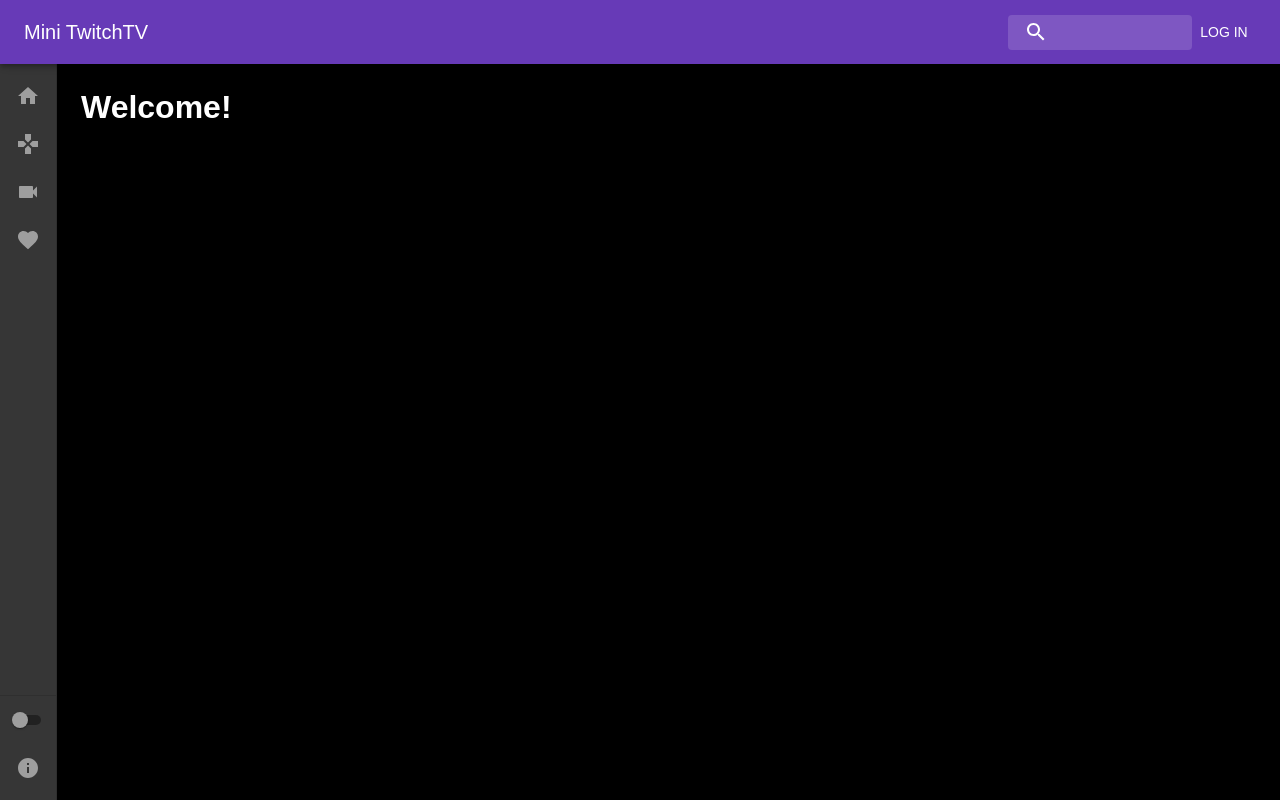
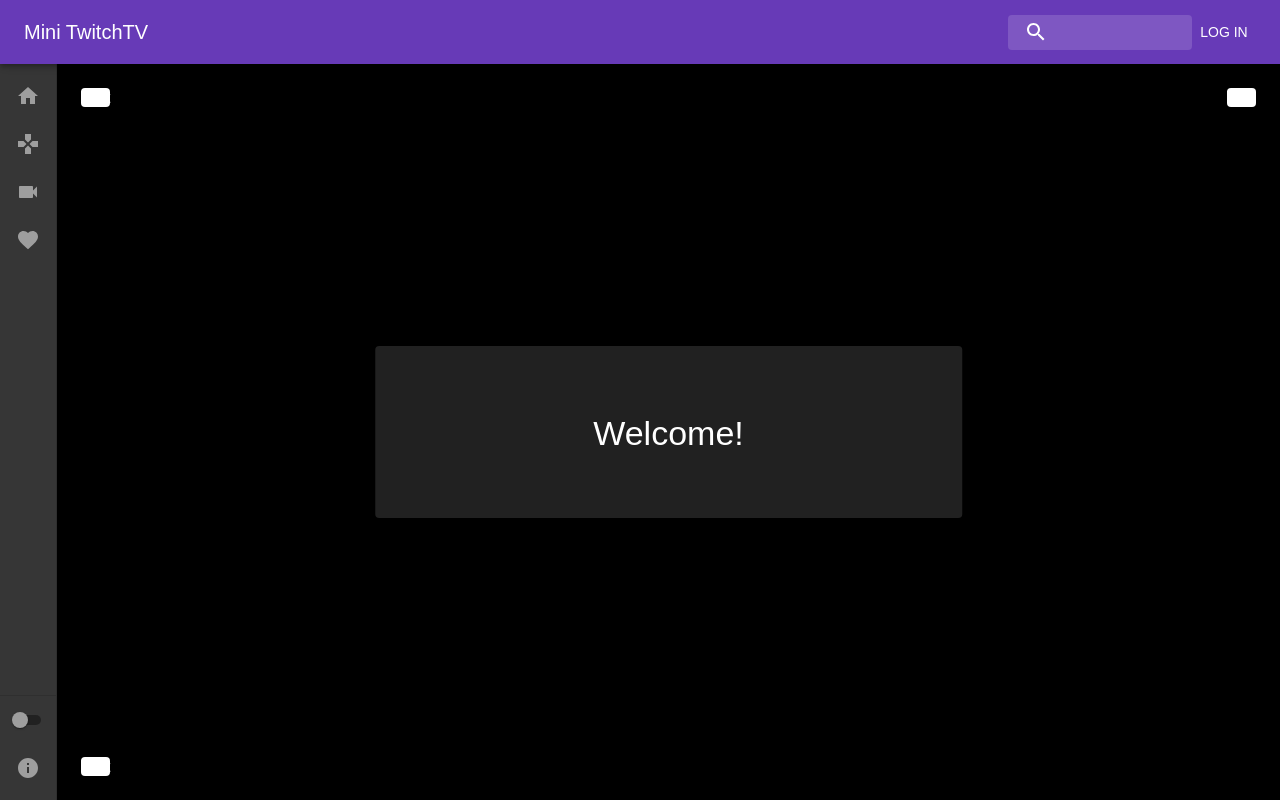
Before and after one commit to taloncjones/Mini_TTV, a React (Create React App) app: page / in a window 1280 px wide. Built offline with nearby package versions, Linux system fonts and the light colour scheme; no server answers.

Commit message:
Add Welcome page

```diff
--- a/src/App.js
+++ b/src/App.js
@@ -10,6 +10,7 @@
 import Stream from './components/pages/Stream';
 import StreamList from './components/streams/StreamList';
 import GameList from './components/games/GameList';
+import Welcome from './components/pages/Welcome';
 import PropTypes from 'prop-types';
 import { grey } from '@material-ui/core/colors';
 
@@ -159,7 +160,7 @@
                   </Route>
                   <Route path="/:stream" render={(props) => <Stream {...props} setStream={this.setStream}/>} />
                   <Route path="/">
-                    <h1>Welcome!</h1>
+                    <Welcome />
                   </Route>/>
                 </Switch>
               </main>
--- /dev/null
+++ b/src/components/pages/Welcome.js
@@ -0,0 +1,71 @@
+import React from 'react'
+import Typography from '@material-ui/core/Typography'
+import Paper from '@material-ui/core/Paper'
+import { makeStyles } from '@material-ui/core/styles'
+
+const useStyles = makeStyles(theme => ({
+  button: {
+    marginTop: theme.spacing(1),
+  },
+  drawer: {
+    top: 0,
+    left: 0,
+    position: 'absolute',
+  },
+  login: {
+    top: 0,
+    right: 0,
+    position: 'absolute',
+  },
+  toggle: {
+    bottom: 0,
+    left: 0,
+    position: 'absolute',
+  },
+  page: {
+    textAlign: 'center',
+    position: 'relative',
+    height: '100%',
+    width: '100%',
+  },
+  paper: {
+    backgroundColor: theme.palette.secondary[900],
+    padding: theme.spacing(1),
+    color: theme.palette.text.primary,
+  },
+  welcome: {
+    width: '50%',
+    height: '25%',
+    margin: '0 auto',
+    textAlign: 'center',
+    top: '50%',
+    left: '50%',
+    position: 'absolute',
+    transform: 'translate(-50%, -50%)',
+  },
+}));
+
+export default function Welcome() {
+  const classes = useStyles();
+
+  return (
+    <div className={classes.page}>
+      <Paper className={`${classes.paper} ${classes.welcome}`}>
+        <Typography variant="h4" className={classes.page}>
+          <span className={classes.welcome}>
+            Welcome!
+          </span>
+        </Typography>
+      </Paper>
+      <Paper className={classes.drawer}>
+        Test
+      </Paper>
+      <Paper className={classes.login}>
+        Test
+      </Paper>
+      <Paper className={classes.toggle}>
+        Test
+      </Paper>
+    </div>
+  )
+}
```
